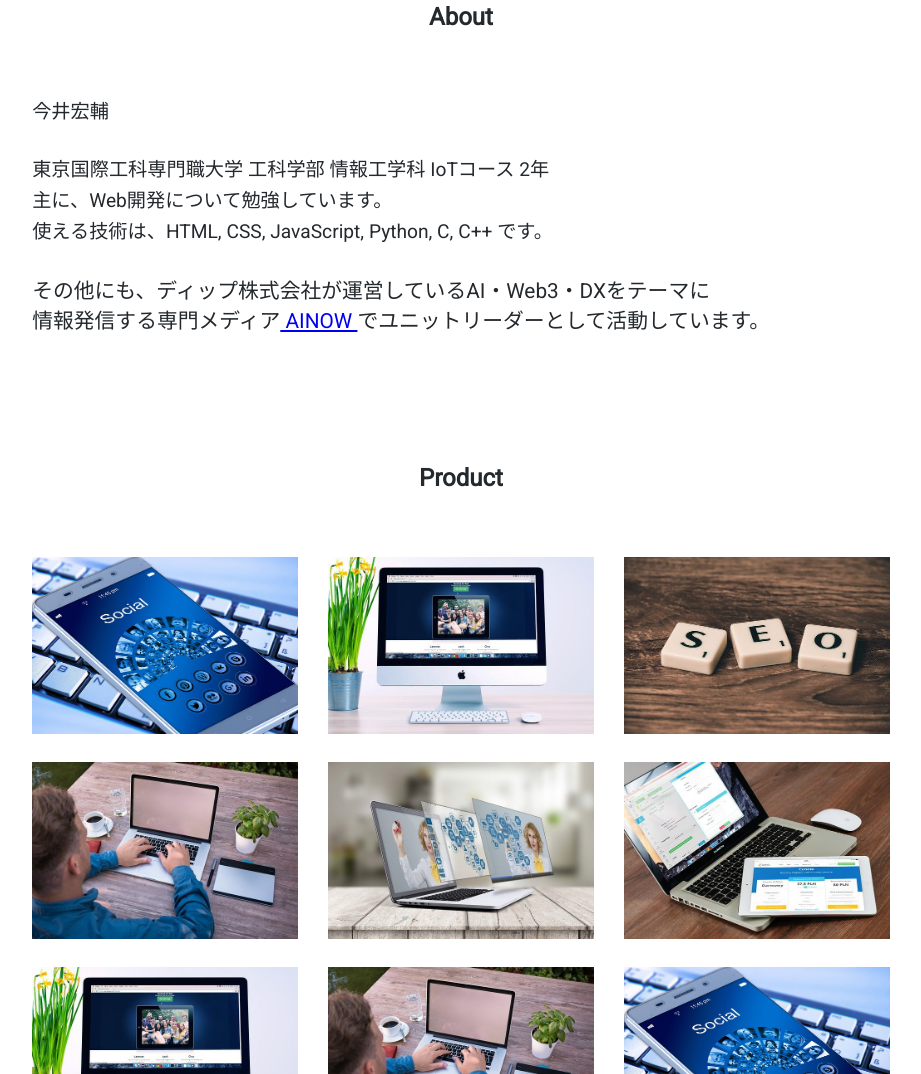
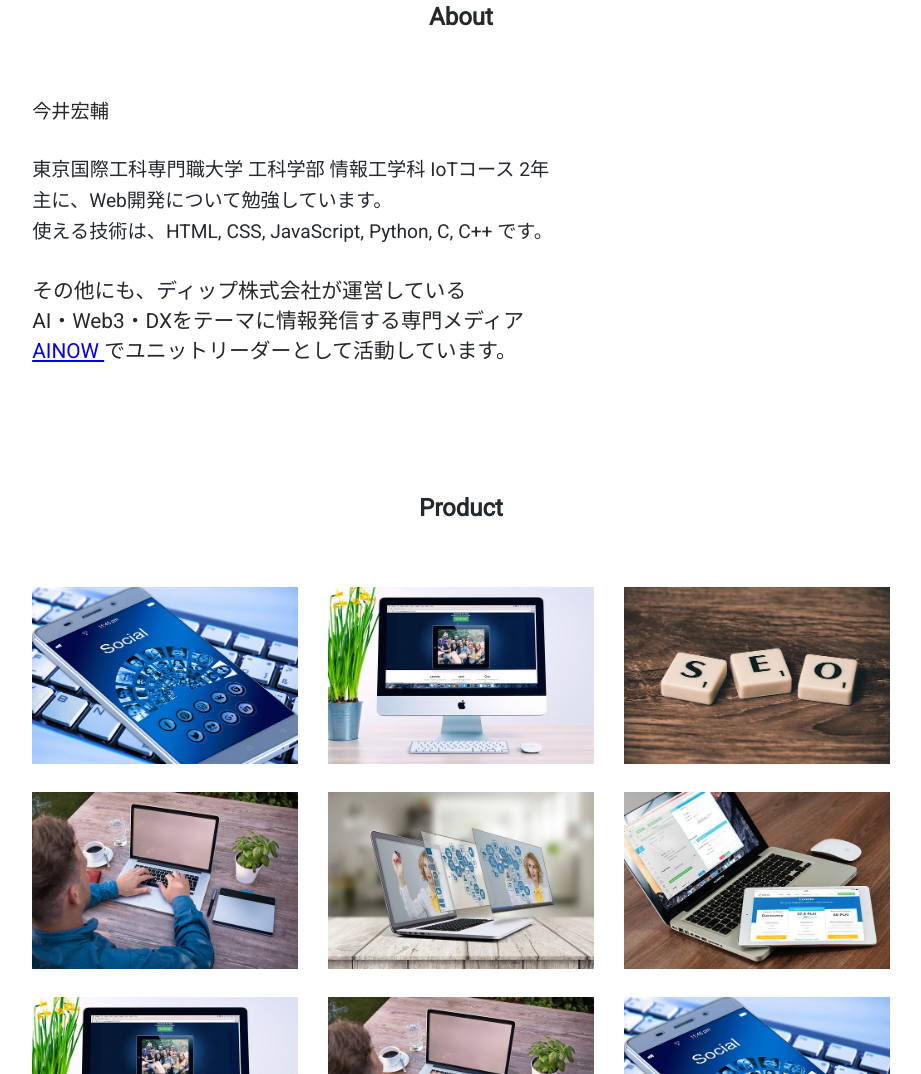
Before and after one commit to imaikosuke/portfolio, a plain HTML site: page index.html in a window 1280 px wide. Shown: the part 651-1725 px from the top of the page, without its empty margins (179-1100 px from the left). Drawn offline with Linux system fonts and the light colour scheme; some packages are replaced by stand-ins of ours.

Commit message:
Update index.html

```diff
--- a/index.html
+++ b/index.html
@@ -48,10 +48,13 @@
           <li>使える技術は、HTML, CSS, JavaScript, Python, C, C++ です。</li>
         </ul>
         <p>
-          その他にも、ディップ株式会社が運営しているAI・Web3・DXをテーマに
+          その他にも、ディップ株式会社が運営している
         </p>
         <p>
-          情報発信する専門メディア<a href="https://ainow.ai/"> AINOW </a>でユニットリーダーとして活動しています。
+          AI・Web3・DXをテーマに情報発信する専門メディア
+        </p>
+        <p>
+          <a href="https://ainow.ai/"> AINOW </a>でユニットリーダーとして活動しています。
         </p>
       </section>
       <!-- Product -->
```
